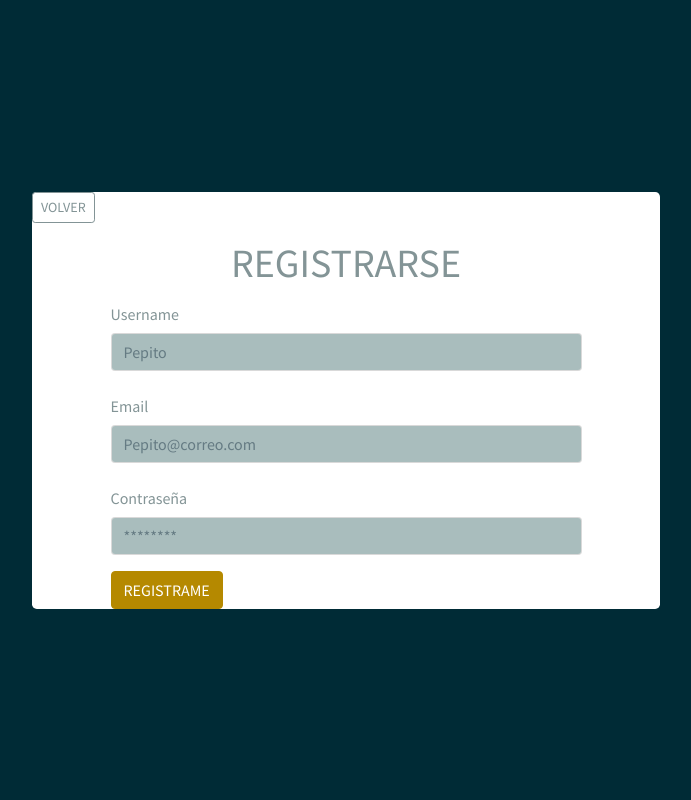
After one commit to sergiomatadi/ACADEMIA_PHP, a PHP site: page /Controlador/register.php in a window 1280 px wide. The commit adds this page. Shown: the whole page, without its empty margins (294-985 px from the left). Run offline with PHP 8.4, Linux system fonts and the light colour scheme.

Commit message:
acceso a Welcome, register, login

```diff
--- /dev/null
+++ b/Controlador/home.php
@@ -0,0 +1,3 @@
+<?php
+require_once (dirname(__FILE__).'/../Vista/home.php');
+?>
--- /dev/null
+++ b/Controlador/login.php
@@ -0,0 +1,3 @@
+<?php
+require_once (dirname(__FILE__).'/../Vista/login.php');
+?>
--- /dev/null
+++ b/Controlador/register.php
@@ -0,0 +1,3 @@
+<?php
+require_once (dirname(__FILE__).'/../Vista/register.php');
+?>
--- /dev/null
+++ b/Controlador/welcome.php
@@ -0,0 +1,3 @@
+<?php
+require_once ("Vista/welcome.php");
+?>
--- a/Vista/cabecera.php
+++ b/Vista/cabecera.php
@@ -49,5 +49,6 @@
     </div>
   </div>
 </nav>
-</body>
-</html>
+
+<div class="container">
+  <div class="row">
--- /dev/null
+++ b/Vista/pie.php
@@ -0,0 +1,5 @@
+    </div>
+
+</div>
+</body>
+</html>
--- /dev/null
+++ b/Vista/register.php
@@ -0,0 +1,61 @@
+<!DOCTYPE html>
+<html lang="en">
+<head>
+    <meta charset="UTF-8">
+    <meta http-equiv="X-UA-Compatible" content="IE=edge">
+    <meta name="viewport" content="width=device-width, initial-scale=1.0">
+    <title>Academia</title>
+    <link rel="stylesheet" href="../css/bootstrap.min.css"/>
+    <link rel="stylesheet" href="../css/style.css"/>
+</head>
+
+<body class="m-0 vh-100 row justify-content-center align align-items-center">
+  <div class="container d-flex justify-content-center align-items-center h-100">
+    <section class="login d-flex flex-column justify-content-center align-items-center rounded-3 bg-white w-50 P-5">
+      <div class="d-flex w-100 justify-content-start pb-3">
+        <a href="../Controlador/login.php" class="text-dark">
+          <button type="button" class="button-back btn btn-sm btn-outline-secondary">
+            VOLVER
+          </button>
+        </a>
+      </div>
+
+      <h1 class="">REGISTRARSE</h1>
+
+      <form class="w-75">
+        <div class="row mb-3">
+          <label for="Username" class="col-form-label">Username</label>
+          <div class="col-12">
+            <input type="text" class="form-control" placeholder="Pepito" aria-label="Username" id="Username" required>
+          </div>
+        </div>
+
+        <div class="row mb-3">
+          <label for="inputEmail3" class="col-form-label">Email</label>
+          <div class="col-12">
+            <input type="email" class="form-control" placeholder="Pepito@correo.com" id="inputEmail3" required>
+          </div>
+        </div>
+
+        <div class="row mb-3">
+          <label for="inputPassword3" class="col-form-label">Contraseña</label>
+          <div class="col-12">
+            <input type="password" class="form-control" placeholder="********" id="inputPassword3" required>
+          </div>
+        </div>
+        <a href="../Controlador/home.php" class="text-decoration-none">
+            <button type="button" class="btn btn-primary" id="botonregistro">
+            REGISTRAME
+            </button>
+        </a>
+
+      </form>
+    </section>
+  </div>
+
+  <script src="https://cdn.jsdelivr.net/npm/bootstrap@5.0.2/dist/js/bootstrap.bundle.min.js"
+    integrity="sha384-MrcW6ZMFYlzcLA8Nl+NtUVF0sA7MsXsP1UyJoMp4YLEuNSfAP+JcXn/tWtIaxVXM"
+    crossorigin="anonymous"></script>
+  <script src="../js/storage.js"></script>
+</body>
+</html>
--- /dev/null
+++ b/index.php
@@ -0,0 +1,3 @@
+<?php
+require_once ("Controlador/welcome.php");
+?>
```
Also changed, not shown: Vista/home.php (added, +15 -0 lines), Vista/login.php (+19 -15 lines), Vista/welcome.php (added, +45 -0 lines), administrador/home.php (deleted), backup.php (renamed from login.php).
